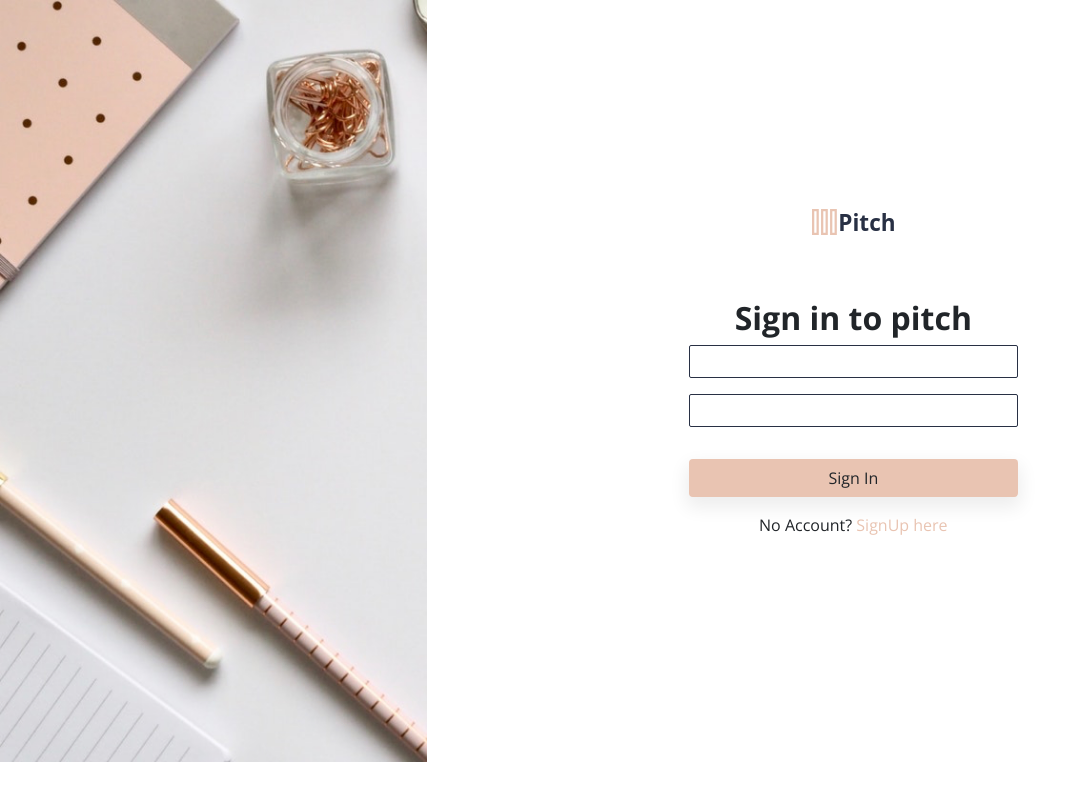
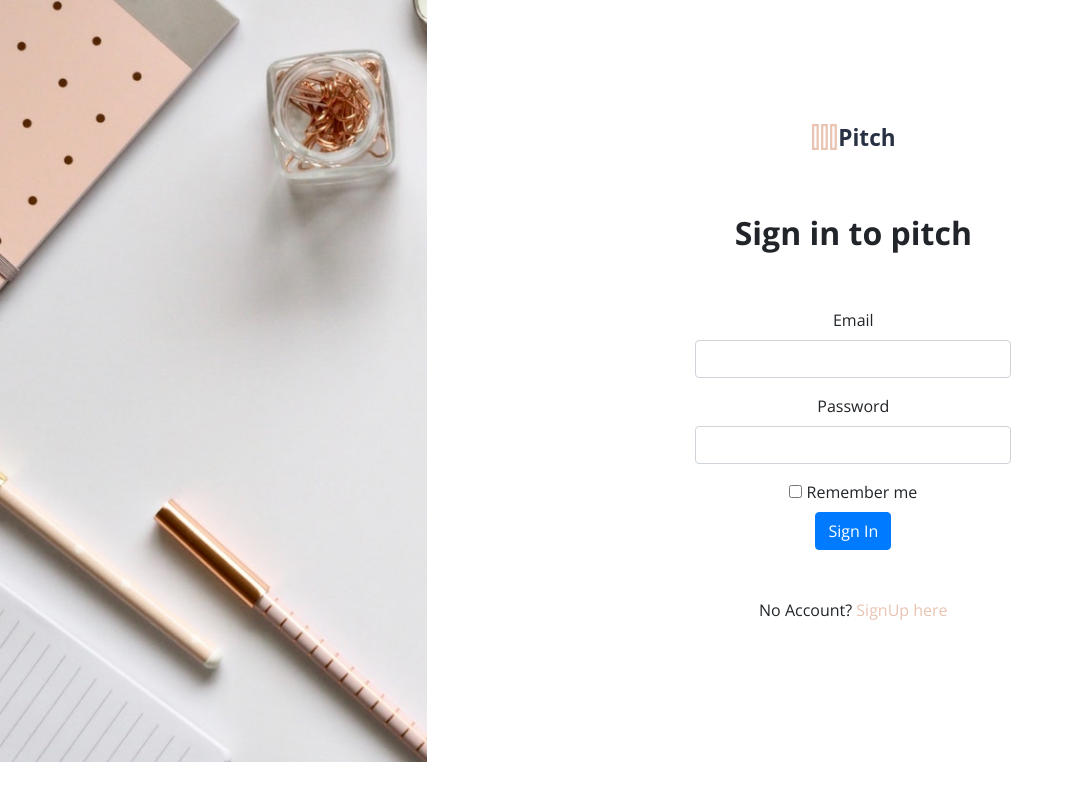
Before and after one commit to imekenye/Pitches, a Flask app: page /authenticate/login in a window 1280 px wide. Shown: the whole page, without its empty margins (0-1081 px from the left). Run offline with Flask 2, Linux system fonts and the light colour scheme; some libraries are stand-ins or nearby versions.

Commit message:
update login.html

```diff
--- a/app/templates/auth/login.html
+++ b/app/templates/auth/login.html
@@ -23,23 +23,30 @@
 
                 <img src="{{ url_for('static', filename='logo.svg') }}" class="mb-5" width="10%">
                 <h2 style="font-weight: 700" class="mt-3">Sign in to pitch</h2>
-                <form action="/login" method="post">
-
-                    <div class="form-group">
-                        {{ login_form.email(style="padding: .8em 1em; border: 1px solid #283044;border-radius: 2px;width: 40%; height: ; font-size: 10px;") }}
-                    </div>
-
-                    <div class="form-group">
-                        {{ login_form.password(style="padding: .8em 1em; border: 1px solid #283044;border-radius: 2px;width: 40%; height: ; font-size: 10px;") }}
-                    </div>
-
-                     <div class="form-group ">
-                        {{ login_form.submit(class="btn mt-3", style="background: #E9C4B2;
-box-shadow: 0 8px 18px 3px rgba(0,0,0,0.07); width: 40%;") }}
-                     </div>
-
-
-                </form>
+{#                <form action="/login" method="post">#}
+{##}
+{#                    <div class="form-group">#}
+{#                        {{ login_form.email(style="padding: .8em 1em; border: 1px solid #283044;border-radius: 2px;width: 40%; height: ; font-size: 10px;") }}#}
+{#                    </div>#}
+{##}
+{#                    <div class="form-group">#}
+{#                        {{ login_form.password(style="padding: .8em 1em; border: 1px solid #283044;border-radius: 2px;width: 40%; height: ; font-size: 10px;") }}#}
+{#                    </div>#}
+{##}
+{#                     <div class="form-group ">#}
+{#                        {{ login_form.submit(class="btn mt-3", style="background: #E9C4B2;#}
+{#box-shadow: 0 8px 18px 3px rgba(0,0,0,0.07); width: 40%;") }}#}
+{#                     </div>#}
+{##}
+{##}
+{#                </form>#}
+{#                    <form action="/login" method="post" class="px-5 w-50 mx-auto">#}
+{#                        <div class="text-left "> {{ wtf.form_field(login_form.email, class="form-control", placeholder="your@email.com") }}</div>#}
+{#                        <div class="text-left"> {{ wtf.form_field(login_form.password, class="form-control", placeholder="password") }}</div>#}
+{#                        <p><input type=submit class='btn btn-warning btn-block' style="border: none;background: #E9C4B2;#}
+{#    box-shadow: 0 8px 18px 3px rgba(0,0,0,0.07);">#}
+{#                </form>#}
+            <div class="mx-auto p-5 w-50"> {{ wtf.quick_form(login_form, button_map={'submit': 'primary'}) }}</div>
                 <p>No Account? <span ><a href="{{url_for('auth.register')}}" style="color: #E9C4B2" >SignUp here</a></span></p>
             </div>
         </div>
```
